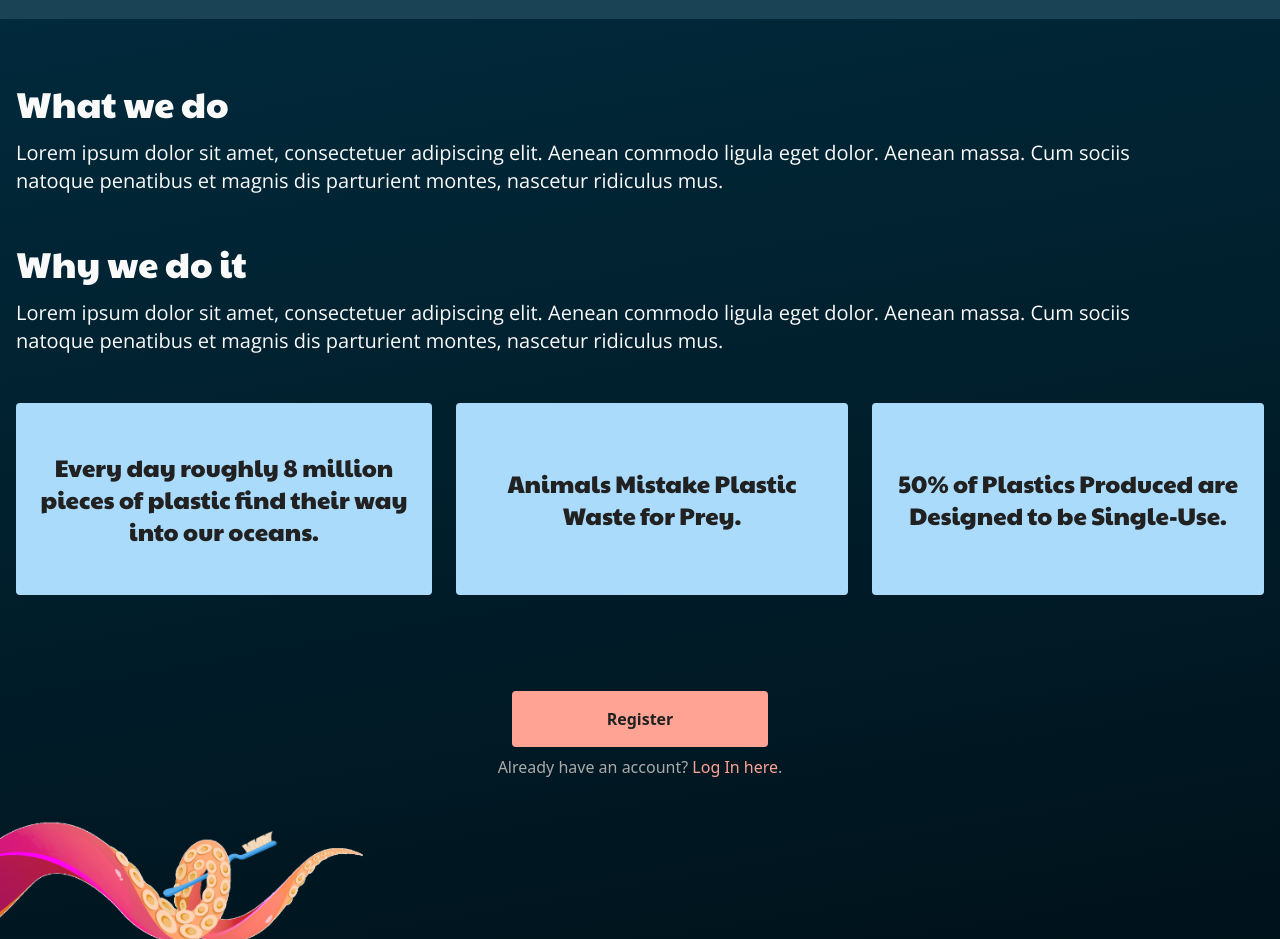
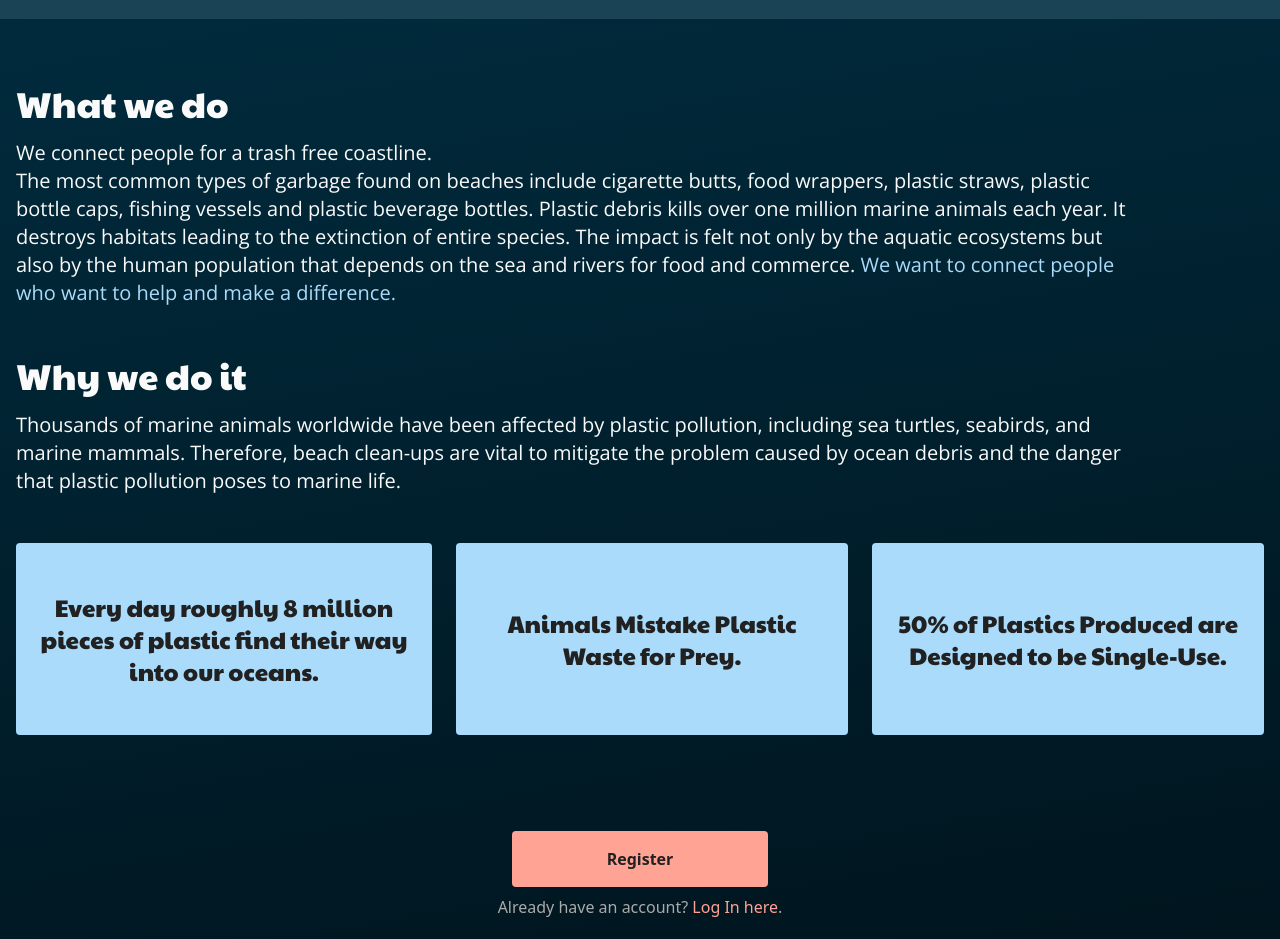
Before and after one commit to kaybee24/octopus-auth-client, a React (Vite) app: page / in a window 1280 px wide. Shown: the part 920-1859 px from the top of the page. Built offline with nearby package versions, Linux system fonts and the light colour scheme; no server answers.

Commit message:
small changes

```diff
--- a/src/App.css
+++ b/src/App.css
@@ -9,6 +9,10 @@
 body {
   background-color: #012f43;
   background: linear-gradient(170deg, rgba(1,47,67,1) 30%, rgba(0,15,22,1) 100%);
+}
+
+svg {
+  display: inline-block !important;
 }
 
 /* Position and sizing of burger button */
--- a/src/components/Feed.jsx
+++ b/src/components/Feed.jsx
@@ -8,7 +8,6 @@ export default function MyFeed({ user, posts, setPosts, search, setSearch }) {
 }
   useEffect(() => {
     if (user) {
-      // send fetch request with cookies
       fetch(import.meta.env.VITE_PST_API, {
         mode: "cors",
         credentials: "include",
--- a/src/components/FeedEvents.jsx
+++ b/src/components/FeedEvents.jsx
@@ -6,8 +6,6 @@ export default function FeedEvents({ user }) {
 
     useEffect(() => {
         if (user) {
-            // console.log("user is available, getting messages..");
-            // send fetch request with cookies
             fetch(import.meta.env.VITE_EVT_API, {
                 mode: "cors",
                 credentials: "include",
@@ -15,14 +13,13 @@ export default function FeedEvents({ user }) {
                 .then((res) => res.json())
                 .then((events) => {
                     setEvents(events.data);
-                    // console.log(messages)
                 })
                 .catch((err) => console.log(err));
         }
     }, [user]);
 
     return (
-        <div className="ccontainer w-full max-w-7xl px-4 mt-6 text-offwhite-900">
+        <div className="container w-full max-w-7xl px-4 mt-6 text-offwhite-900">
             <ScrollToTop smooth/>
             {events.slice(0).reverse().map((event) => (
                 <div key={event._id} className="relative max-w-[70rem] bg-ocean-800 px-3 py-5 my-4 rounded">
@@ -34,8 +31,6 @@ export default function FeedEvents({ user }) {
                         {event.city}
                         <br />
                         {event.location}
-                        <br />
-                        {event.eventDateTime}
                     </p>
                 </div>
             ))}
--- a/src/components/Logo.jsx
+++ b/src/components/Logo.jsx
@@ -4,7 +4,6 @@ const Logo = () => {
     return (
         <>
             <img src="images/octopus_logo_02.png" className='rounded-full w-[5rem] md:w-[6rem] border-4 border-coral-500 m-6' />
-            {/* <h3 className="text-xl font-paytoneOne">Octopus</h3> */}
         </>
     )
 }
--- a/src/components/scrollToTop.jsx
+++ b/src/components/scrollToTop.jsx
@@ -5,7 +5,14 @@ export default function CoolPage() {
   return (
     <>
     <div>
-      <ScrollToTop smooth />
+      <ScrollToTop
+      smooth
+      color="#012F43"
+      width="40"
+      height="40"
+      viewBox="0 0 320 512"
+      svgPath="M325.606,229.393L175.602,79.393C172.79,76.58 168.974,75 164.996,75C161.017,75 157.202,76.581 154.389,79.394L4.393,229.394C-1.465,235.252 -1.465,244.749 4.393,250.607C10.25,256.464 19.748,256.465 25.606,250.607L164.996,111.214L304.393,250.607C307.322,253.536 311.161,255 315,255C318.839,255 322.678,253.536 325.607,250.606C331.464,244.748 331.464,235.251 325.606,229.393Z"
+      className="rounded-full pt-1 hover:bg-coral-500 bg-ocean-700"/>
     </div>
   </>
 );
--- a/src/pages/LandingPage.jsx
+++ b/src/pages/LandingPage.jsx
@@ -43,7 +43,11 @@ export default function Landingpage () {
             What we do
           </h2>
           <p className="font-openSans text-xl md:max-w-[70rem]">
-            Lorem ipsum dolor sit amet, consectetuer adipiscing elit. Aenean commodo ligula eget dolor. Aenean massa. Cum sociis natoque penatibus et magnis dis parturient montes, nascetur ridiculus mus.
+            We connect people for a trash free coastline.<br />
+            The most common types of garbage found on beaches include cigarette butts, food wrappers, plastic straws, plastic bottle caps, fishing vessels and plastic beverage bottles.
+            Plastic debris kills over one million marine animals each year. It destroys habitats leading to the extinction of entire species.
+            The impact is felt not only by the aquatic ecosystems but also by the human population that depends on the sea and rivers for food and commerce.
+            <span className="text-highlight-900"> We want to connect people who want to help and make a difference. </span>
           </p>
         </div>
       </div>
@@ -53,7 +57,8 @@ export default function Landingpage () {
             Why we do it
           </h2>
           <p className="font-openSans text-xl md:max-w-[70rem]">
-            Lorem ipsum dolor sit amet, consectetuer adipiscing elit. Aenean commodo ligula eget dolor. Aenean massa. Cum sociis natoque penatibus et magnis dis parturient montes, nascetur ridiculus mus.
+          Thousands of marine animals worldwide have been affected by plastic pollution, including sea turtles, seabirds, and marine mammals.
+          Therefore, beach clean-ups are vital to mitigate the problem caused by ocean debris and the danger that plastic pollution poses to marine life.
           </p>
         </div>
         <div className="grid grid-cols-1 md:grid-cols-3 md:space-x-6 py-6 content-center">
```
